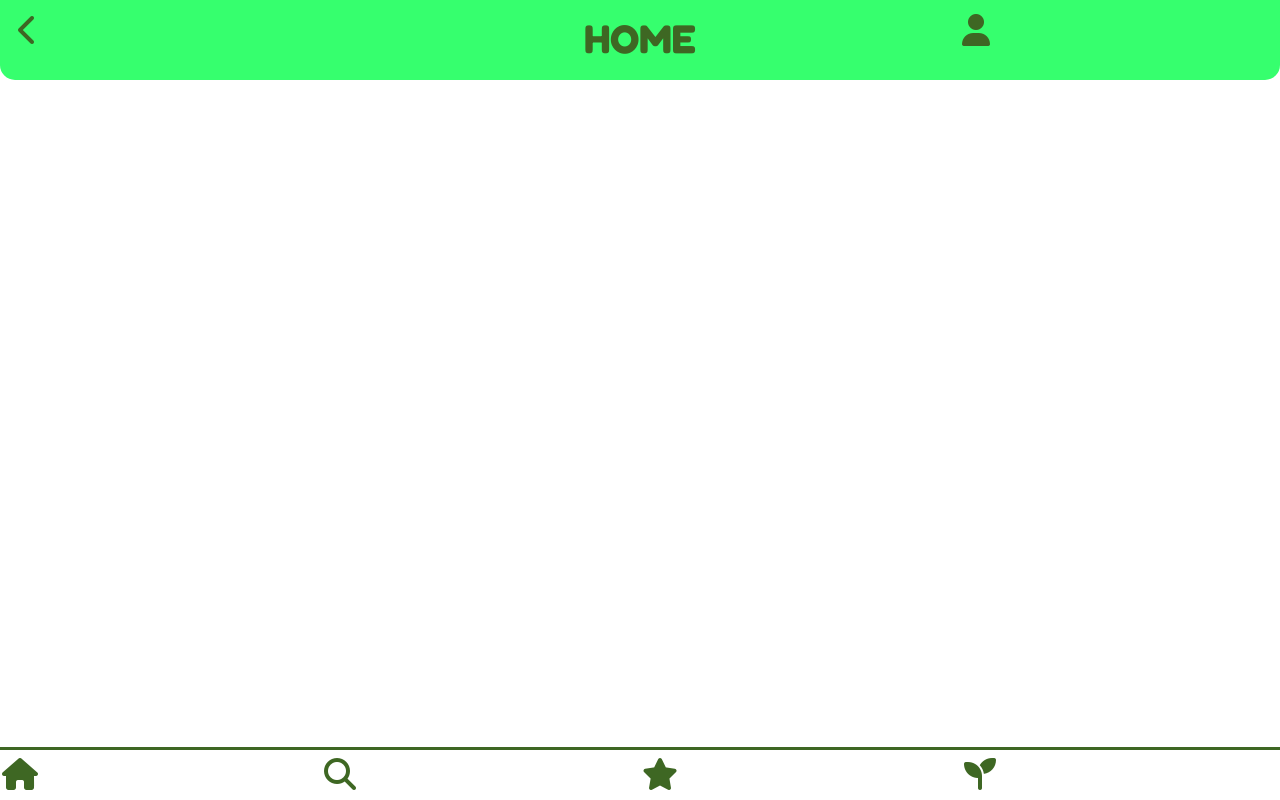
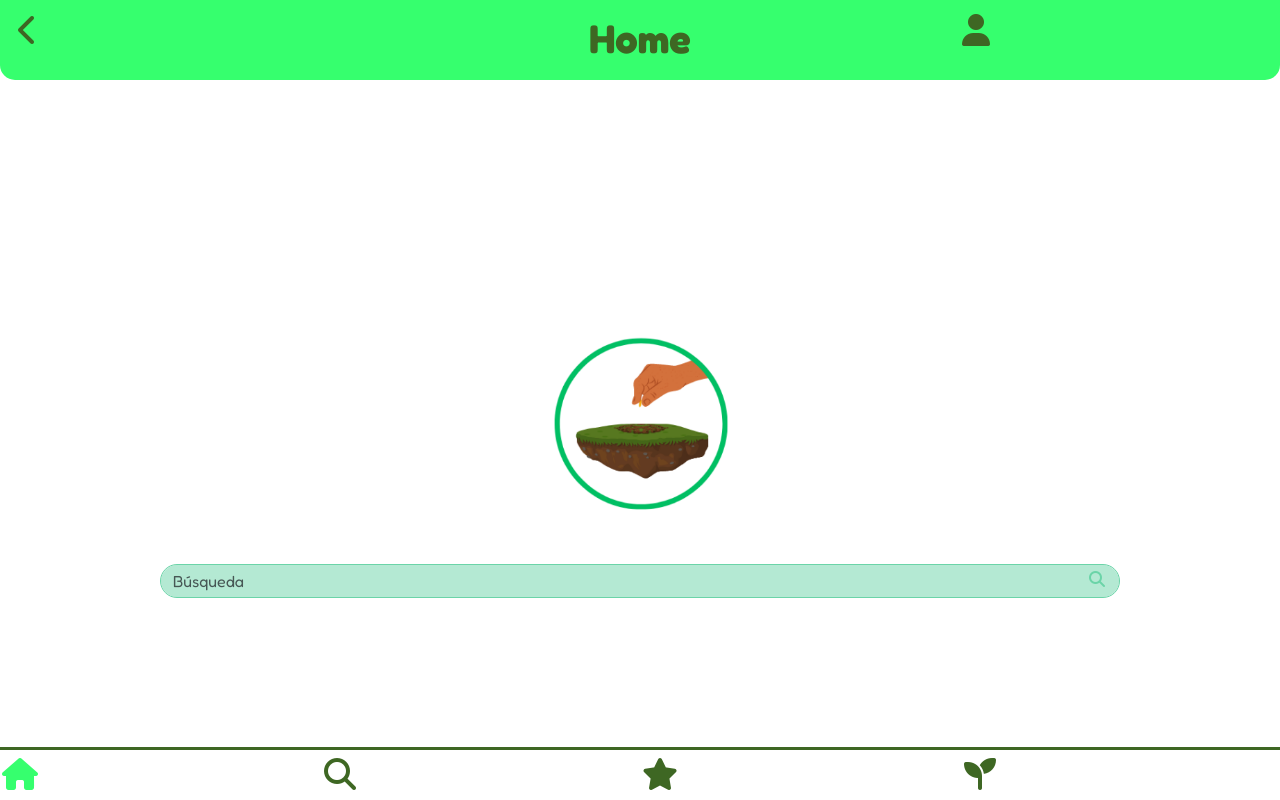
Before and after one commit to OscarRGonzalez/Bujero, an Angular app in the folder Bujero/: page /busqueda in a window 1280 px wide. Built offline with nearby package versions, Linux system fonts and the light colour scheme.

Commit message:
Interfaz de busqueda
Creación de interfaz de la pestaña de búsqueda.
Cambio de detalles en mis cultivos.
Implementacion de navegación entre pestañas y se cambia el nombre del titulo por pestaña y el color del icono.

```diff
--- a/Bujero/src/app/app.component.html
+++ b/Bujero/src/app/app.component.html
@@ -4,7 +4,7 @@
   <nav class="top-nav-bar fixed-top">
     <div class="d-flex justify-content-between col-sm-12 ">
       <a href="#home" class="col-lg-3"><i class="fa fa-fw fa-chevron-left fa-2x" style="color: #3e6723;"></i></a>
-      <h1 class="fw-bold">HOME</h1>
+      <h1 class="fw-bold">{{title_pagina}}</h1>
       <a href="#mycrops" class="col-lg-3"><i class="fa fa-fw fa-user fa-2x" style="color: #3e6723;"></i></a>
     </div>
   </nav>
@@ -18,9 +18,9 @@
     <!-- Bottom Navbar-->
     <nav class="btm-nav-bar fixed-bottom">
       <div class="d-flex justify-content-around col-sm-12 ">
-        <a href="#home" class="col-lg-3"><i class="fa fa-fw fa-home fa-2x" style="color: #3e6723;"></i></a>
-        <a href="#search" class="col-lg-3"><i class="fa fa-fw fa-search fa-2x" style="color: #3e6723;"></i></a>
-        <a href="#fav" class="col-lg-3"><i class="fa fa-fw fa-star fa-2x" style="color: #3e6723;"></i></a>
-        <a href="#mycrops" class="col-lg-3"><i class="fa fa-fw fa-seedling fa-2x" style="color: #3e6723;"></i></a>
+        <a routerLink="/" routerLinkActive="active" class="col-lg-3"><i class="fa fa-fw fa-home fa-2x" [ngStyle]="{'color':select_home ? '#36FF6E' : '#3e6723' }"  (click)="toHome()"></i></a>
+        <a routerLink="/busqueda" routerLinkActive="active" class="col-lg-3"><i class="fa fa-fw fa-search fa-2x" [ngStyle]="{'color':select_busqueda ? '#36FF6E' : '#3e6723' }"  (click)="toSearch()"></i></a>
+        <a routerLink="/favoritos" routerLinkActive="active" class="col-lg-3"><i class="fa fa-fw fa-star fa-2x" [ngStyle]="{'color':select_fav ? '#36FF6E' : '#3e6723'}"  (click)="toFavs()"></i></a>
+        <a routerLink="/mis-cultivos" routerLinkActive="active" class="col-lg-3"><i class="fa fa-fw fa-seedling fa-2x" [ngStyle]="{'color':select_cultivos ? '#36FF6E' : '#3e6723' }" (click)="toMisCultivos()"></i></a>
       </div>
     </nav>
--- a/Bujero/src/app/app.component.ts
+++ b/Bujero/src/app/app.component.ts
@@ -7,4 +7,52 @@ import { Component } from '@angular/core';
 })
 export class AppComponent {
   title = 'Bujero';
+  title_pagina: any = "Home";
+  select_cultivos: Boolean = false;
+  select_home: Boolean = true;
+  select_fav: Boolean = false;
+  select_busqueda: Boolean = false;
+
+  toHome() {
+    this.title_pagina = "Home";
+    if(this.select_home == false){
+      this.select_home = true;
+    }
+    this.select_fav = false;
+    this.select_cultivos = false;
+    this.select_busqueda = false;
+  }
+
+  toSearch() {
+    this.title_pagina = "Búsqueda";
+    if(this.select_busqueda == false){
+      this.select_busqueda = true;
+    }
+    this.select_fav = false;
+    this.select_cultivos = false;
+    this.select_home = false;
+  }
+
+
+  toFavs() {
+    this.title_pagina = "Favoritos";
+    if(this.select_fav == false){
+      this.select_fav = true;
+    }
+    this.select_busqueda = false;
+    this.select_cultivos = false;
+    this.select_home = false;
+  }
+
+  toMisCultivos() {
+    if(this.select_cultivos == false){
+      this.select_cultivos = true;
+    }
+    this.select_busqueda = false;
+    this.select_fav = false;
+    this.select_home = false;
+
+    this.title_pagina = "Mis cultivos";
+  }
+
 }
--- a/Bujero/src/app/app.module.ts
+++ b/Bujero/src/app/app.module.ts
@@ -1,6 +1,5 @@
 import { NgModule } from '@angular/core';
 import { BrowserModule } from '@angular/platform-browser';
-
 import { AppRoutingModule } from './app-routing.module';
 import { AppComponent } from './app.component';
 import { HomeComponent } from './components/home/home.component';
--- a/Bujero/src/app/components/busqueda/busqueda.component.css
+++ b/Bujero/src/app/components/busqueda/busqueda.component.css
@@ -0,0 +1,41 @@
+
+.div-busqueda{
+  margin-top: 10vh;
+  display: flex;
+  flex-direction: column;
+  align-items: center;
+}
+
+.div-logo{
+  width: 195px;
+  margin-bottom: 1vh;
+}
+.div-logo img{
+  width: 100%;
+  height: 100%;
+  margin-bottom: 5vh;
+}
+
+.div-buscar{
+  width: 75vw;
+  height: 5vh;
+}
+
+
+
+input{
+  background-color: rgba(107, 212, 168, 0.5);
+  border: 1px #6BD4A8 solid;
+  border-radius: 20px;
+  width: 100%;
+  height: 100%;
+
+}
+.errspan {
+  float: right;
+  margin-right: 15px;
+  margin-top: -27px;
+  position: relative;
+  z-index: 2;
+  color: #6BD4A8;
+}
--- a/Bujero/src/app/components/busqueda/busqueda.component.html
+++ b/Bujero/src/app/components/busqueda/busqueda.component.html
@@ -1 +1,14 @@
-<p>busqueda works!</p>
+<div class="vh-100 contenedor">
+  <div class="div-busqueda">
+    <div class="div-logo">
+      <img src="assets/img/bujero_logo.png" alt="logo de la aplicación. Mano poniendo semillas en un agujero.">
+    </div>
+
+    <div class="div-buscar">
+      <form action="index.php" method="get">
+        <input type="text" class="form-control input-form" id="inputBusqueda" placeholder="Búsqueda" ><span class="fa fa-search errspan"></span>
+      </form>
+    </div>
+
+  </div>
+</div>
--- a/Bujero/src/app/components/card-mis-cultivos/card-mis-cultivos.component.css
+++ b/Bujero/src/app/components/card-mis-cultivos/card-mis-cultivos.component.css
@@ -5,7 +5,6 @@
   margin-left: 1vh;
   margin-top: 5px;
   margin-bottom: 7%;
-  border: red 1px solid;
 }
 
 
@@ -17,8 +16,12 @@
 
 .div-img-planta-nombre{
   background-color: #b4e9d3;
-  padding: 15px 15px 5px 15px;
+  padding: 5px 15px 5px 15px;
   width: 100%;
+}
+.div-img-planta-nombre h3{
+  padding-top: 10px;
+
 }
 
 #img-planta{
--- a/Bujero/src/app/components/card-mis-cultivos/card-mis-cultivos.component.html
+++ b/Bujero/src/app/components/card-mis-cultivos/card-mis-cultivos.component.html
@@ -3,7 +3,7 @@
   <h2>Agregada: {{fecha_agregada}}</h2>
   <div class="d-flex flex-column justify-content-center align-items-center">
     <div class="div-img-planta d-flex flex-column justify-content-center align-items-center">
-      <div class="div-img-planta-nombre d-flex flex-row justify-content-between">
+      <div class="div-img-planta-nombre d-flex flex-row justify-content-between align-items-center">
         <i class="fa fa-seedling fa-lg"></i>
         <h3>{{nombre}}</h3>
         <i class="fa fa-star fa-lg"></i>
--- a/Bujero/src/index.html
+++ b/Bujero/src/index.html
@@ -10,7 +10,7 @@
   <link rel="preconnect" href="https://fonts.googleapis.com">
   <link rel="preconnect" href="https://fonts.gstatic.com" crossorigin>
   <link href="https://fonts.googleapis.com/css2?family=Fredoka&display=swap" rel="stylesheet">
-  <script src="https://kit.fontawesome.com/a076d05399.js" crossorigin="anonymous"></script>
+  <script src="https://kit.fontawesome.com/74ca6c4aa3.js" crossorigin="anonymous"></script>
   <script src="https://cdn.jsdelivr.net/npm/bootstrap@5.3.0-alpha1/dist/js/bootstrap.bundle.min.js" integrity="sha384-w76AqPfDkMBDXo30jS1Sgez6pr3x5MlQ1ZAGC+nuZB+EYdgRZgiwxhTBTkF7CXvN" crossorigin="anonymous"></script>
 
 
--- a/Bujero/src/main.ts
+++ b/Bujero/src/main.ts
@@ -1,6 +1,6 @@
 import { platformBrowserDynamic } from '@angular/platform-browser-dynamic';
 
-import { AppModule } from './app/app.module';
+import { AppModule } from '../src/app/app.module';
 
 
 platformBrowserDynamic().bootstrapModule(AppModule)
```
Also changed, not shown: 1 other file (tests, documents, lock files or other folders).
